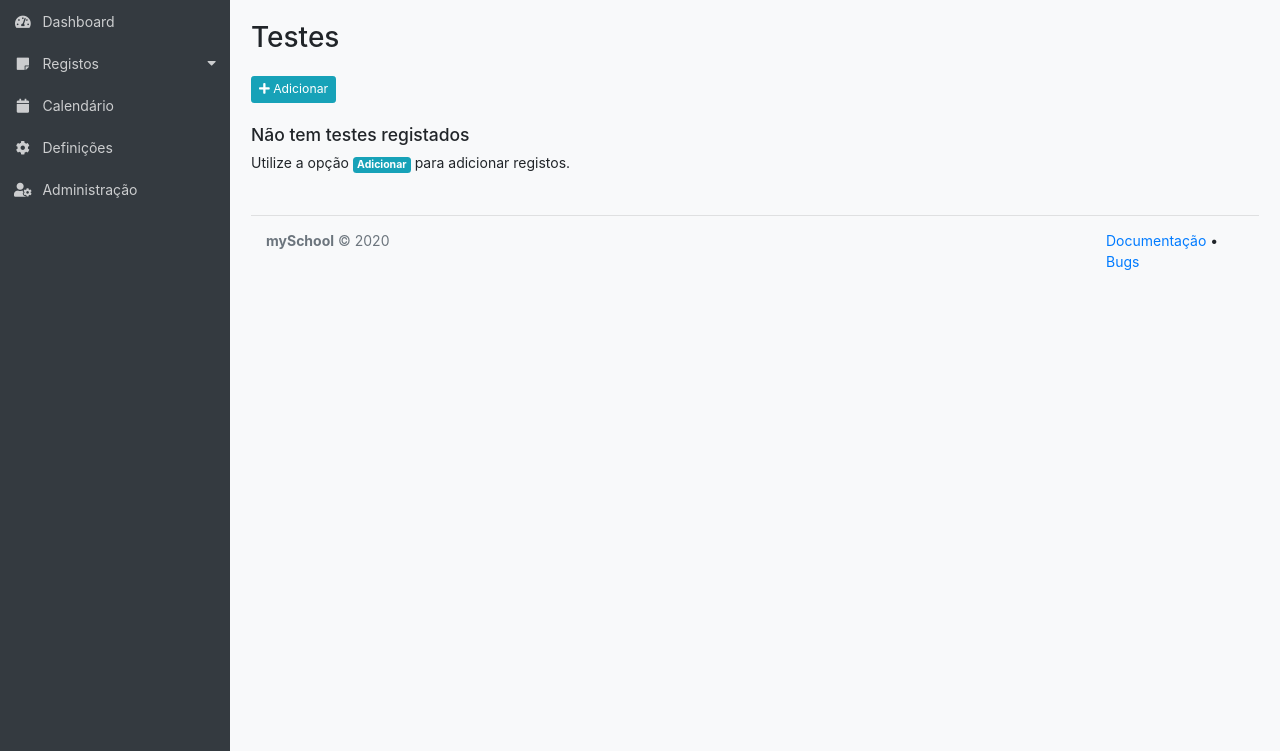
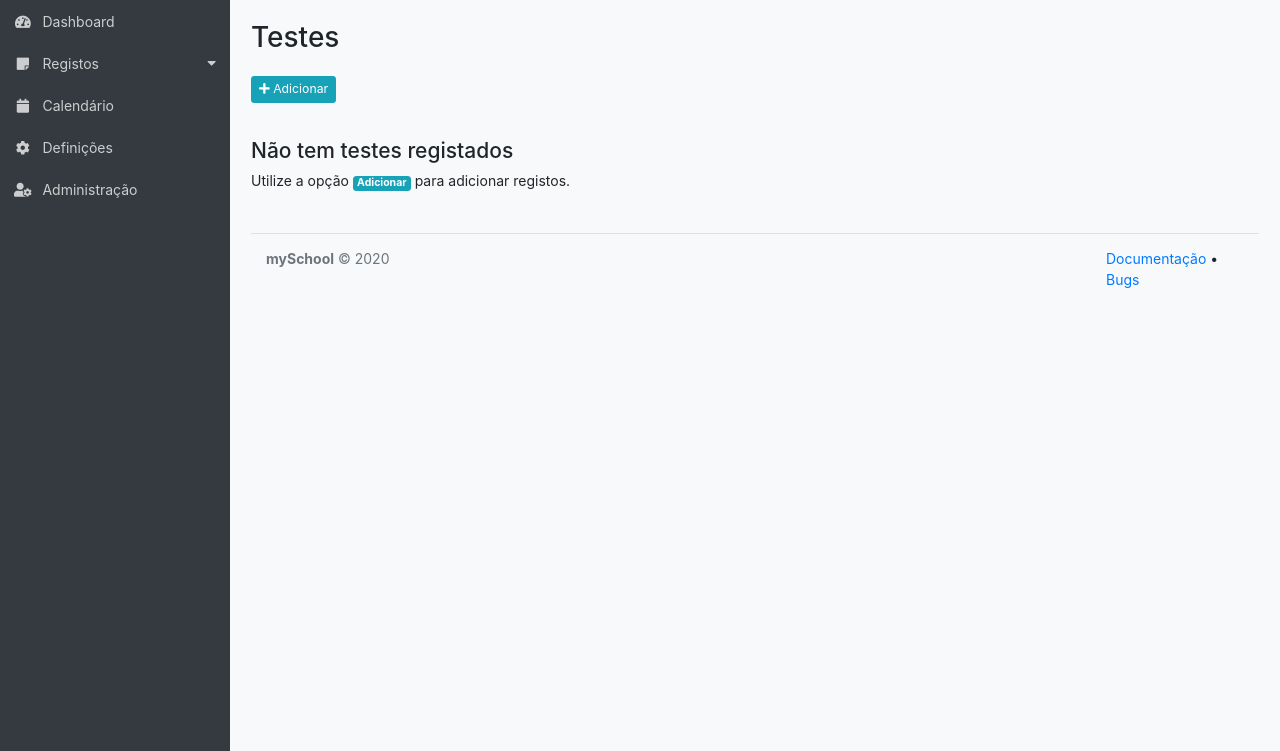
Before and after one commit to myschool-app/mySchool, a Django app: page /app/testes/ in a window 1280 px wide. Shown: the part 49-800 px from the top of the page. Run offline with Django 3.2, Linux system fonts and the light colour scheme; the visitor is signed in with stand-in values (Sample User, id 1); data that the repository does not hold is empty; some libraries are stand-ins or nearby versions.

```diff
--- a/myschool/myschool_app/templates/myschool_app/app/base.html
+++ b/myschool/myschool_app/templates/myschool_app/app/base.html
@@ -74,7 +74,6 @@
       * Ano atual para o rodapé
       */
       document.getElementById("ano").innerHTML = new Date().getFullYear();
-
     </script>
 
     {% block scripts %}
--- a/myschool/myschool_app/templates/myschool_app/app/disciplinas.html
+++ b/myschool/myschool_app/templates/myschool_app/app/disciplinas.html
@@ -48,8 +48,8 @@
             </tbody>
           </table>
         {% else %}
-          <div class="mt-2 mb-4">
-            <h5>{% trans 'Não tem disciplinas registadas' %}</h5>
+          <div class="my-4">
+            <h4>{% trans 'Não tem disciplinas registadas' %}</h4>
             <p>
               {% blocktrans %}Utilize a opção <span class="badge badge-info">Adicionar</span> para adicionar registos.{% endblocktrans %}
             </p>
--- a/myschool/myschool_app/templates/myschool_app/app/eventos.html
+++ b/myschool/myschool_app/templates/myschool_app/app/eventos.html
@@ -51,8 +51,8 @@
             </tbody>
           </table>
         {% else %}
-          <div class="mt-2 mb-4">
-            <h5>{% trans 'Não tem eventos registados' %}</h5>
+          <div class="my-4">
+            <h4>{% trans 'Não tem eventos registados' %}</h4>
             <p>
               {% blocktrans %}Utilize a opção <span class="badge badge-info">Adicionar</span> para adicionar registos.{% endblocktrans %}
             </p>
--- a/myschool/myschool_app/templates/myschool_app/app/index.html
+++ b/myschool/myschool_app/templates/myschool_app/app/index.html
@@ -160,7 +160,6 @@
     <div class="card">
       <div class="card-header bg-dark text-white font-weight-bold"><i class="fas fa-chart-bar"></i> {% trans 'Evolução das Notas' %}</div>
       <div class="card-body">
-        {% comment %} Gráfico {% endcomment %}
       </div>
     </div>
 {% endblock content %}
--- a/myschool/myschool_app/templates/myschool_app/app/professores.html
+++ b/myschool/myschool_app/templates/myschool_app/app/professores.html
@@ -47,8 +47,8 @@
             </tbody>
           </table>
         {% else %}
-          <div class="mt-2 mb-4">
-            <h5>{% trans 'Não tem professores registados' %}</h5>
+          <div class="my-4">
+            <h4>{% trans 'Não tem professores registados' %}</h4>
             <p>
               {% blocktrans %}Utilize a opção <span class="badge badge-info">Adicionar</span> para adicionar registos.{% endblocktrans %}
             </p>
--- a/myschool/myschool_app/templates/myschool_app/app/testes.html
+++ b/myschool/myschool_app/templates/myschool_app/app/testes.html
@@ -62,11 +62,11 @@
             </tbody>
           </table>
         {% else %}
-          <div class="mt-2 mb-4">
-              <h5>{% trans 'Não tem testes registados' %}</h5>
-              <p>
-                  {% blocktrans %}Utilize a opção <span class="badge badge-info">Adicionar</span> para adicionar registos.{% endblocktrans %}
-              </p>
+          <div class="my-4">
+            <h4>{% trans 'Não tem testes registados' %}</h4>
+            <p>
+              {% blocktrans %}Utilize a opção <span class="badge badge-info">Adicionar</span> para adicionar registos.{% endblocktrans %}
+            </p>
           </div>
         {% endif %}
       </div>
```
